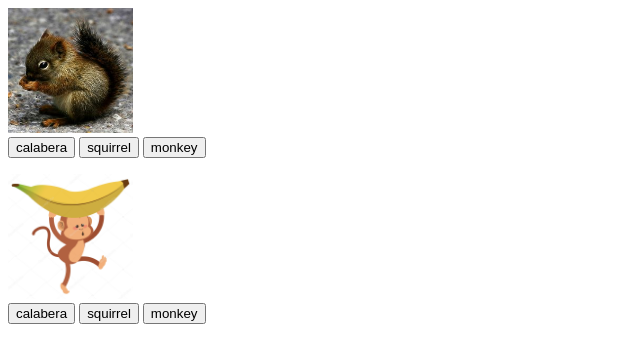
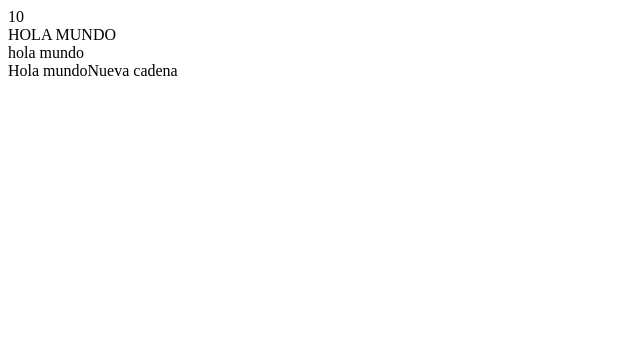
Before and after one commit to Edav13/javaScript, a plain HTML site: page index.html in a window 1280 px wide. Shown: the whole page, without its empty margins (0-640 px from the left). Drawn offline with Linux system fonts and the light colour scheme.

Commit message:
codigoMentor 0033

```diff
--- a/index.html
+++ b/index.html
@@ -7,17 +7,6 @@
     <link rel="stylesheet" href="">
 </head>
 <body>
-    <img src="img/squirrel.jpg" width="125px" height="125px" id="foto"><br>
-    <button onclick="miFuncion('img/calabera.png')">calabera</button>
-    <button onclick="miFuncion('img/squirrel.jpg')">squirrel</button>
-    <button onclick="miFuncion('img/monkey.jpg')">monkey</button>
-    <p>
-    <p>
-    <img src="img/monkey.jpg" width="125px" height="125px" id="foto1"><br>
-    <button onclick="miFuncion1(this)">calabera</button>
-    <button onclick="miFuncion1(this)">squirrel</button>
-    <button onclick="miFuncion1(this)">monkey</button>
-
     <script src="index.js"></script>
 </body>
 </html>
--- a/index.js
+++ b/index.js
@@ -1,17 +1,9 @@
-function miFuncion(src) {
-    var e = document.getElementById('foto');
-    e.src = src;
-}
-
-function miFuncion1(button) {
-    var e = document.getElementById('foto1');
-    if(button.innerHTML === 'calabera'){
-        e.src = 'img/calabera.png';
-    }
-    if(button.innerHTML === 'squirrel'){
-        e.src = 'img/squirrel.jpg';
-    }
-    if(button.innerHTML === 'monkey'){
-        e.src = 'img/monkey.jpg';
-    }
-}
+var cad = 'Hola mundo';
+var cad1 = 'Nueva cadena'
+document.write(cad.length);
+document.write('<br>');
+document.write(cad.toUpperCase());
+document.write('<br>');
+document.write(cad.toLowerCase());
+document.write('<br>');
+document.write(cad.concat(cad1));
```
